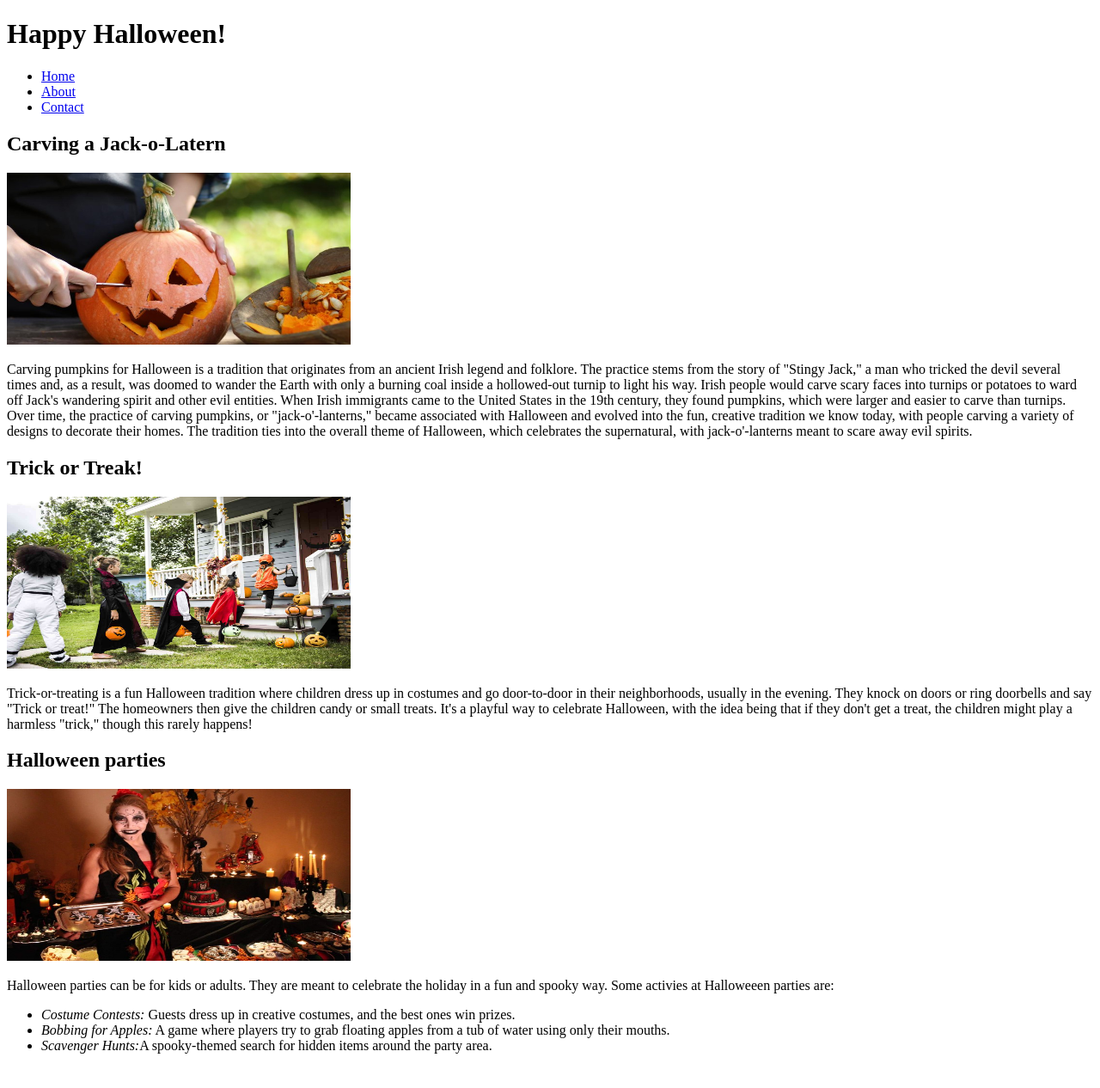
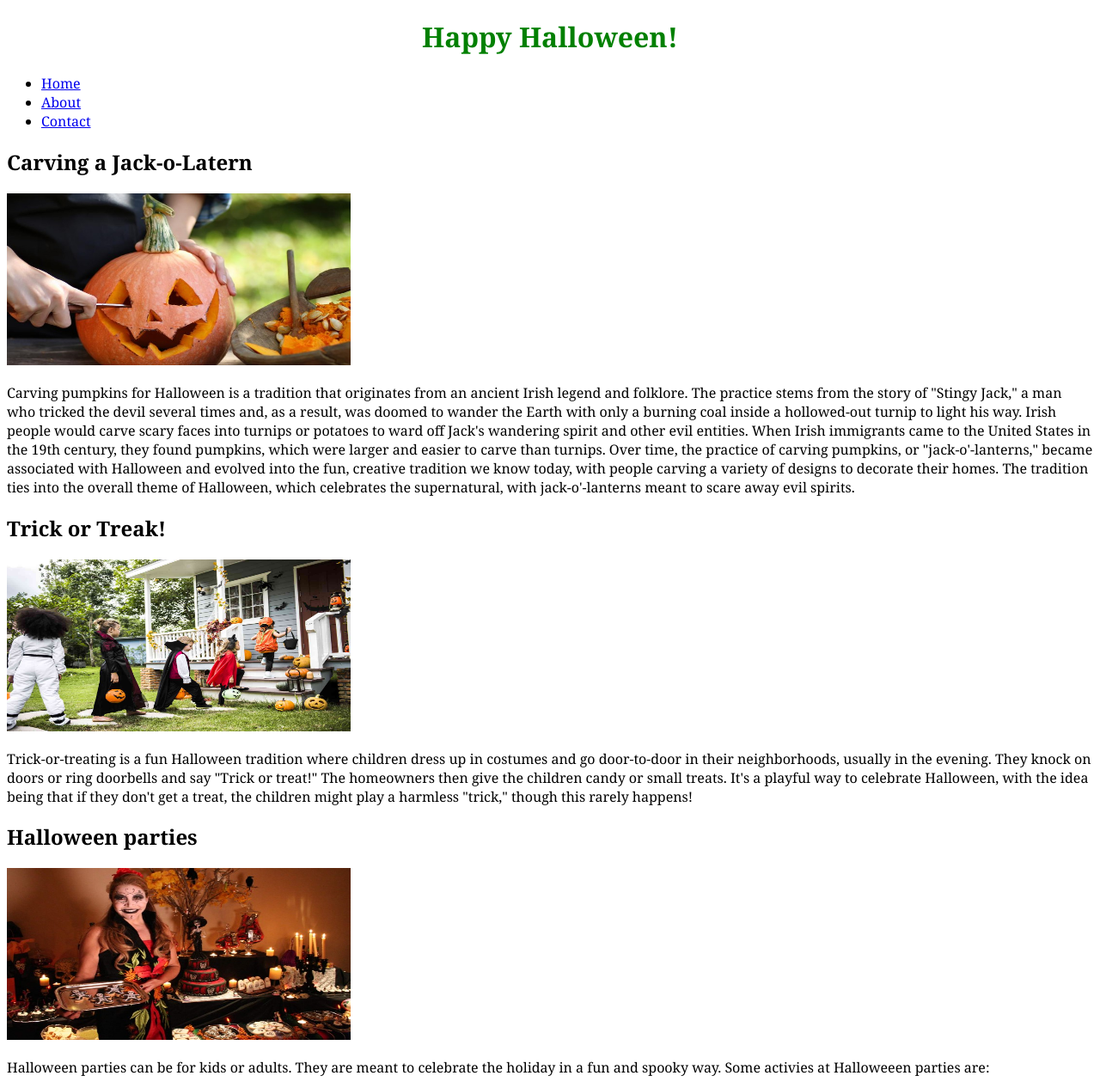
Before and after one commit to jtimm-gicw/halloween, a plain HTML site: page index.html in a window 1280 px wide. Shown: the top 1266 px of the page at 86% size. Before the commit the page ends 1242 px from the top, so only its background shows below. Drawn offline with Linux system fonts and the light colour scheme.

Commit message:
added color and styling

```diff
--- a/index.html
+++ b/index.html
@@ -6,7 +6,8 @@
 
     <meta charset="UTF-8">
     <meta name="viewport" content="width=device-width, initial-scale=1.0">
-
+    <link href="styles.css" rel="stylesheet
+">
     <title>Halloween</title>
 </head>
 
@@ -28,7 +29,7 @@
             <h2><strong>
                 Carving a Jack-o-Latern
             </strong></h2>
-            <a><img src="Images/pumpkin-carving.jpg" alt="a person carving a pumpkin with a fun face" height="200 px" width="400 px"></a>
+                 <a><img src="Images/pumpkin-carving.jpg" alt="a person carving a pumpkin with a fun face" height="200 px" width="400 px"></a>
             <article>
              <p>
                 Carving pumpkins for Halloween is a tradition that originates from an ancient Irish legend and folklore. The practice stems from the story of "Stingy Jack," a man who tricked the devil several times and, as a result, was doomed to wander the Earth with only a burning coal inside a hollowed-out turnip to light his way. Irish people would carve scary faces into turnips or potatoes to ward off Jack's wandering spirit and other evil entities.
@@ -40,11 +41,11 @@
             </article>
         </section>
 
-        <section>
+        <section id="sections">
             <h2><strong>
                Trick or Treak!
             </strong></h2>
-            <a> <img src="Images/trick-or-treat.jpg" alt="Children going trick or treating on Halloween"  height="200 px" width="400 px"></a>
+                 <a> <img src="Images/trick-or-treat.jpg" alt="Children going trick or treating on Halloween"  height="200 px" width="400 px"></a>
             <article>
                 <p>
                     Trick-or-treating is a fun Halloween tradition where children dress up in costumes and go door-to-door in their neighborhoods, usually in the evening. They knock on doors or ring doorbells and say "Trick or treat!" The homeowners then give the children candy or small treats. It's a playful way to celebrate Halloween, with the idea being that if they don't get a treat, the children might play a harmless "trick," though this rarely happens!
@@ -52,11 +53,11 @@
             </article>
         </section>
 
-        <section>
+        <section id="sections">
             <h2><strong>
                 Halloween parties
             </strong></h2>
-            <a> <img src="Images/spooky-party.jpg" alt="A spooky Halloween party with snacks"  height="200 px" width="400 px"></a>
+                <a> <img src="Images/spooky-party.jpg" alt="A spooky Halloween party with snacks"  height="200 px" width="400 px"></a>
             <article>
                 <p>
                     Halloween parties can be for kids or adults.  They are meant to celebrate the holiday in a fun and spooky way.  Some activies at Halloweeen parties are:
--- /dev/null
+++ b/styles.css
@@ -0,0 +1,9 @@
+* {
+    font-size: 12 px;
+    font-family: Georgia, 'Times New Roman', Times, serif;
+}
+
+h1 {
+    text-align: center;
+    color:green;
+}
```
